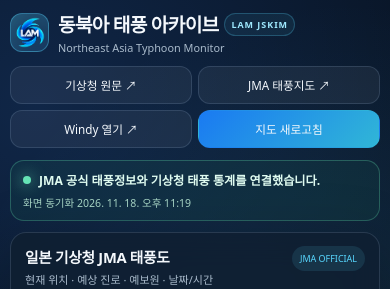
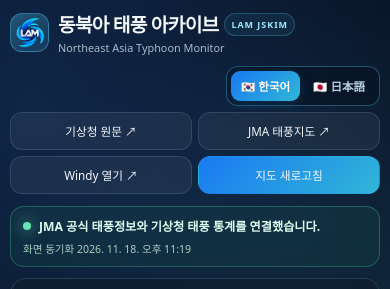
Before and after one commit to jskimlam/typhoon, a plain HTML site: page index.html in a window 390 px wide. Shown: the top 289 px of the page. Drawn offline with nearby package versions, Linux system fonts and the light colour scheme; no server answers.

Commit message:
feat: add responsive Korean and Japanese language switcher

```diff
--- a/index.html
+++ b/index.html
@@ -87,7 +87,29 @@
     h1 { margin: 0; font-size: clamp(1.15rem, 3vw, 1.55rem); letter-spacing: -.04em; }
     .eyebrow { margin: 2px 0 0; color: var(--muted); font-size: .78rem; }
 
+
     .actions { display: flex; gap: 9px; flex-wrap: wrap; justify-content: flex-end; }
+    .locale-picker {
+      display: inline-flex; gap: 3px; align-items: center; align-self: center;
+      padding: 4px; border: 1px solid rgba(89,216,255,.32);
+      border-radius: 12px; background: rgba(7,20,36,.75);
+      white-space: nowrap;
+    }
+    .locale-option {
+      min-height: 34px; padding: 0 11px; border: 0; border-radius: 9px;
+      background: transparent; color: #b9d1e5; cursor: pointer;
+      font: inherit; font-size: .76rem; font-weight: 800;
+    }
+    .locale-option[aria-pressed="true"] {
+      background: linear-gradient(135deg,#1a7af2,#30b6d7);
+      color: white; box-shadow: 0 3px 12px rgba(25,133,221,.2);
+    }
+    .locale-option:focus-visible { outline: 2px solid var(--cyan); outline-offset: 2px; }
+    @media (max-width:620px) {
+      .locale-picker { grid-column: 1 / -1; justify-self: end; }
+      .locale-option { min-height: 30px; padding-inline: 10px; font-size: .72rem; }
+    }
+
     .button {
       display: inline-flex;
       align-items: center;
@@ -688,6 +710,10 @@
         </div>
       </div>
       <div class="actions">
+        <div class="locale-picker" role="group" aria-label="Language" data-no-translate>
+          <button class="locale-option" id="languageKo" type="button" lang="ko" aria-pressed="true">🇰🇷 한국어</button>
+          <button class="locale-option" id="languageJa" type="button" lang="ja" aria-pressed="false">🇯🇵 日本語</button>
+        </div>
         <a class="button official" href="https://www.weather.go.kr/w/hazard/typhoon/stat.do" target="_blank" rel="noopener noreferrer">기상청 원문 ↗</a>
         <a class="button" href="https://www.jma.go.jp/bosai/map.html#5/33.852/135.571/&amp;elem=root&amp;contents=typhoon" target="_blank" rel="noopener noreferrer">JMA 태풍지도 ↗</a>
         <a class="button" href="https://www.windy.com/" target="_blank" rel="noopener noreferrer">Windy 열기 ↗</a>
@@ -1138,5 +1164,6 @@
   </script>
   <script src="assets/jma-map.js?v=20261002-01"></script>
   <script src="assets/chart-export.js"></script>
+  <script src="assets/i18n.js?v=20261119-01"></script>
 </body>
 </html>
```
